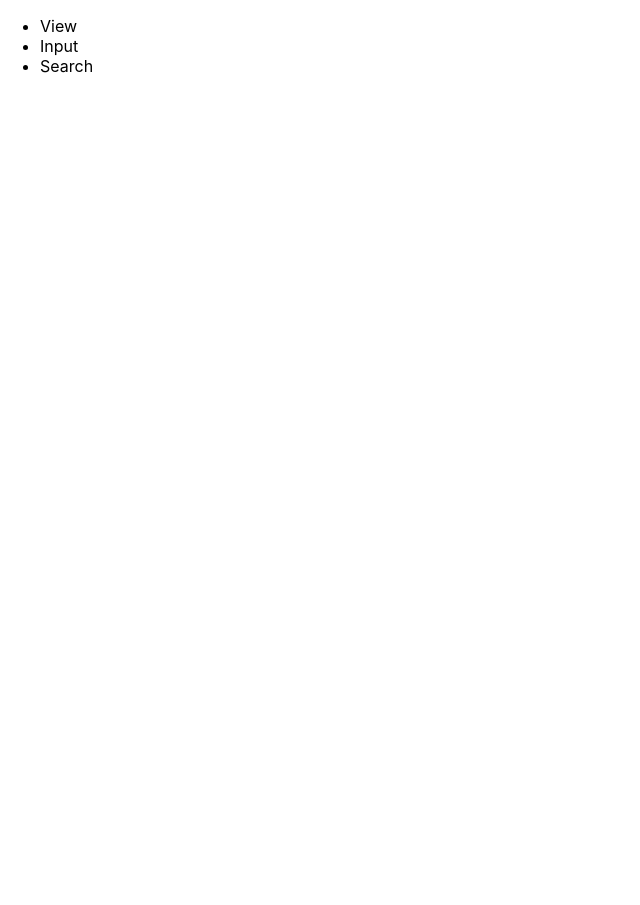
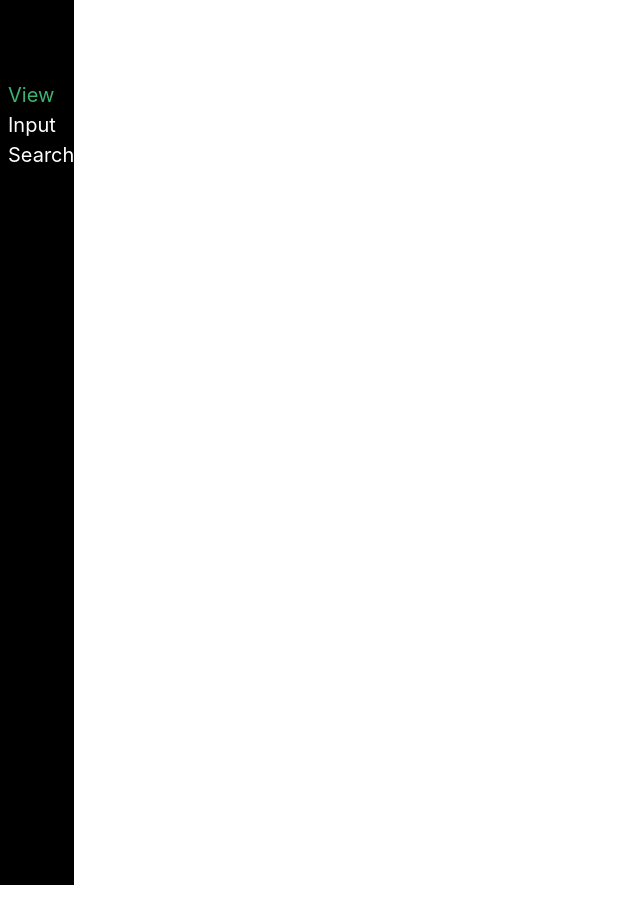
Before and after one commit to Guillamoure/mtg-database-frontend, a React (Create React App) app: page / in a window 1280 px wide. Shown: the whole page, without its empty margins (0-640 px from the left). Before the commit the page ends 800 px from the top, so only its background shows below. Built offline with nearby package versions, Linux system fonts and the light colour scheme.

Commit message:
styled nav component

```diff
--- a/src/App.js
+++ b/src/App.js
@@ -13,7 +13,7 @@ const App = () => {
   };
 
   return (
-    <main>
+    <main style={{ display: "flex" }}>
       <Nav tab={tab} setTab={setTab} />
       {content()}
     </main>
--- a/src/nav.js
+++ b/src/nav.js
@@ -7,10 +7,46 @@ const Nav = ({ tab, setTab }) => {
     }
   };
   return (
-    <ul>
-      <li onClick={() => tabChange("view")}>View</li>
-      <li onClick={() => tabChange("input")}>Input</li>
-      <li onClick={() => tabChange("search")}>Search</li>
+    <ul
+      style={{
+        width: "5vw",
+        color: "white",
+        backgroundColor: "black",
+        listStyle: "none",
+        minHeight: "100vh",
+        padding: "5px",
+        marginTop: "0",
+        paddingTop: "10vh",
+        fontSize: "20px",
+      }}
+    >
+      <li
+        style={{
+          padding: "3px",
+          color: tab === "view" ? "mediumseagreen" : "white",
+        }}
+        onClick={() => tabChange("view")}
+      >
+        View
+      </li>
+      <li
+        style={{
+          padding: "3px",
+          color: tab === "input" ? "mediumseagreen" : "white",
+        }}
+        onClick={() => tabChange("input")}
+      >
+        Input
+      </li>
+      <li
+        style={{
+          padding: "3px",
+          color: tab === "search" ? "mediumseagreen" : "white",
+        }}
+        onClick={() => tabChange("search")}
+      >
+        Search
+      </li>
     </ul>
   );
 };
```
